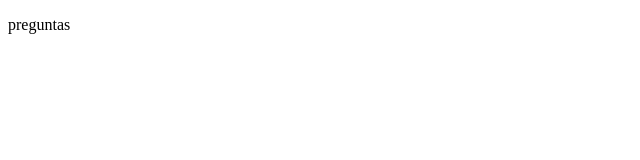
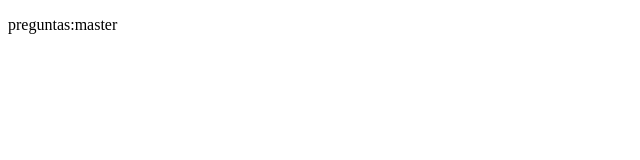
Before and after one commit to samugarcia/preguntas, a plain HTML site: page index.html in a window 1280 px wide. Shown: the full height of the page, 0-640 px from the left. Drawn offline with Linux system fonts and the light colour scheme.

Commit message:
index mensaje master

```diff
--- a/index.html
+++ b/index.html
@@ -5,6 +5,6 @@
 <title>preguntas</title>
 </head>
 <body>
-  <p>preguntas</p>
+  <p>preguntas:master</p>
 </body>
 </html>
```
